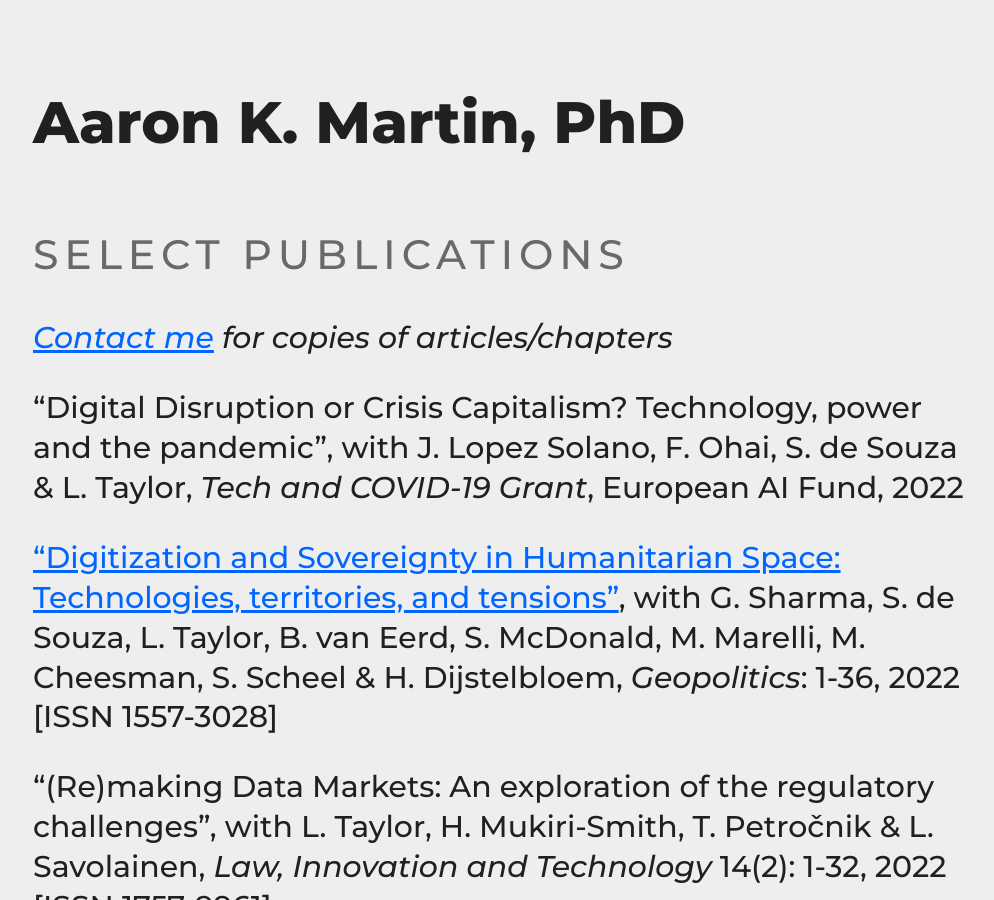
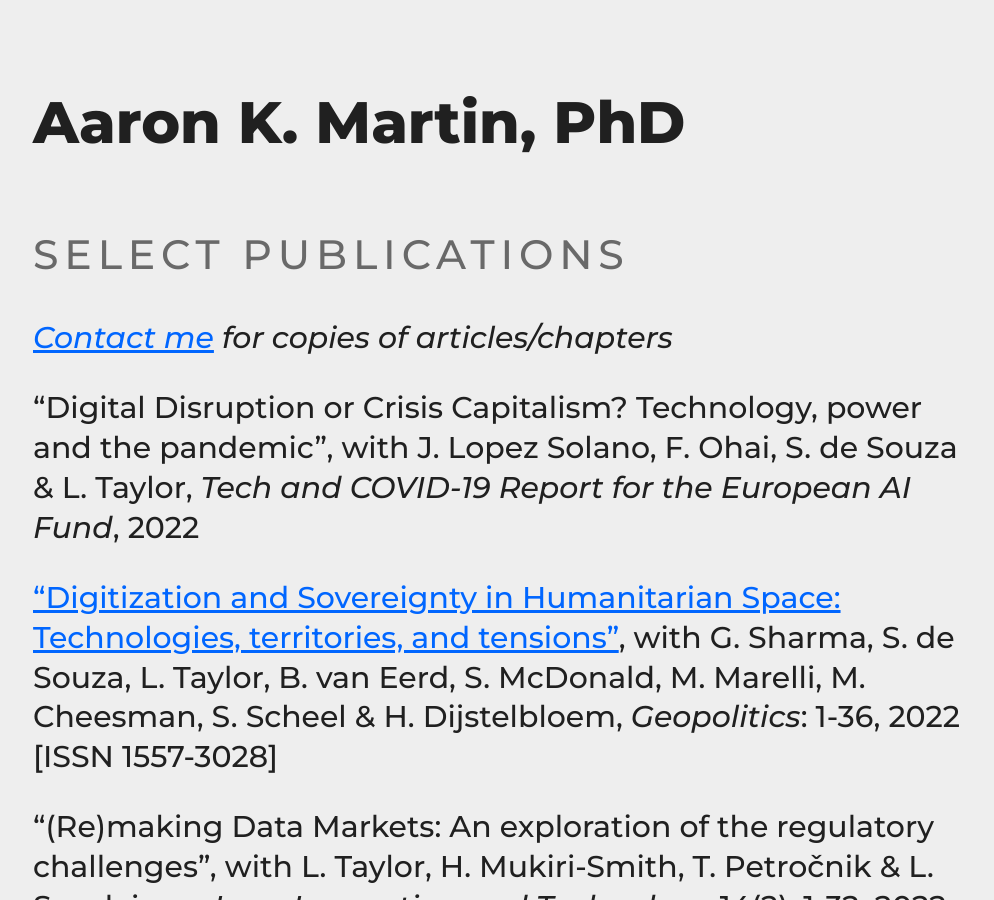
Before and after one commit to haroonalrasheed/641a, a Jekyll site: the page built from select-publications/index.md, in a window 1280 px wide and 900 px high. Shown: the whole window, without its empty margins (131-1125 px from the left). Built offline with Jekyll 4.4.1, drawn with Linux system fonts in a browser that asks for light colours.

Commit message:
Update index.md

```diff
--- a/select-publications/index.md
+++ b/select-publications/index.md
@@ -6,7 +6,7 @@ title: Select Publications
 ## Select Publications
 _[Contact me](mailto:a.k.martin@uvt.nl) for copies of articles/chapters_
 
-"Digital Disruption or Crisis Capitalism? Technology, power and the pandemic", with J. Lopez Solano, F. Ohai, S. de Souza & L. Taylor, _Tech and COVID-19 Grant_, European AI Fund, 2022
+"Digital Disruption or Crisis Capitalism? Technology, power and the pandemic", with J. Lopez Solano, F. Ohai, S. de Souza & L. Taylor, _Tech and COVID-19 Report for the European AI Fund_, 2022
 
 ["Digitization and Sovereignty in Humanitarian Space: Technologies, territories, and tensions"](https://doi.org/10.1080/14650045.2022.2047468), with G. Sharma, S. de Souza, L. Taylor, B. van Eerd, S. McDonald, M. Marelli, M. Cheesman, S. Scheel & H. Dijstelbloem, _Geopolitics_: 1-36, 2022 [ISSN 1557-3028]
 
```
